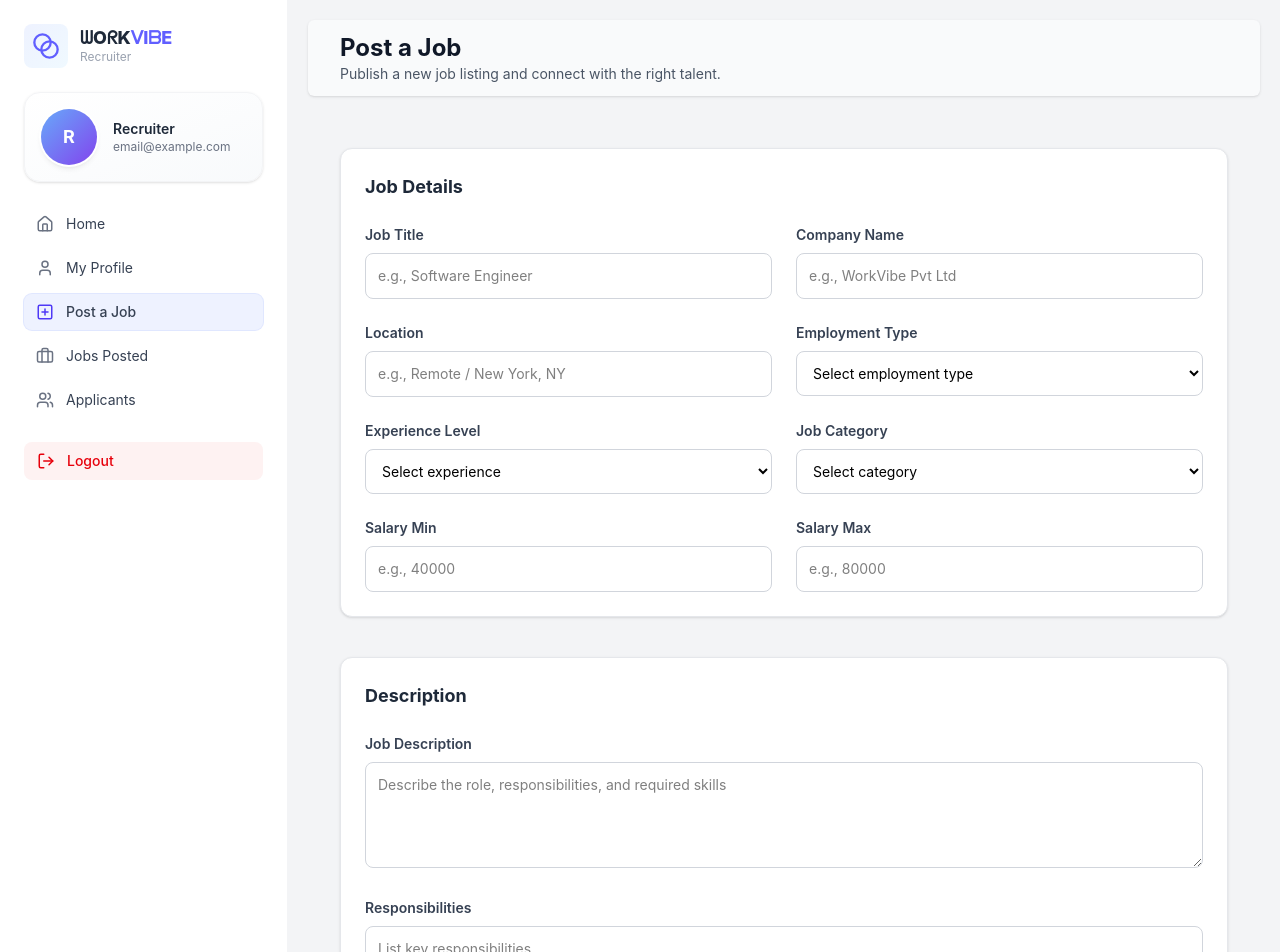
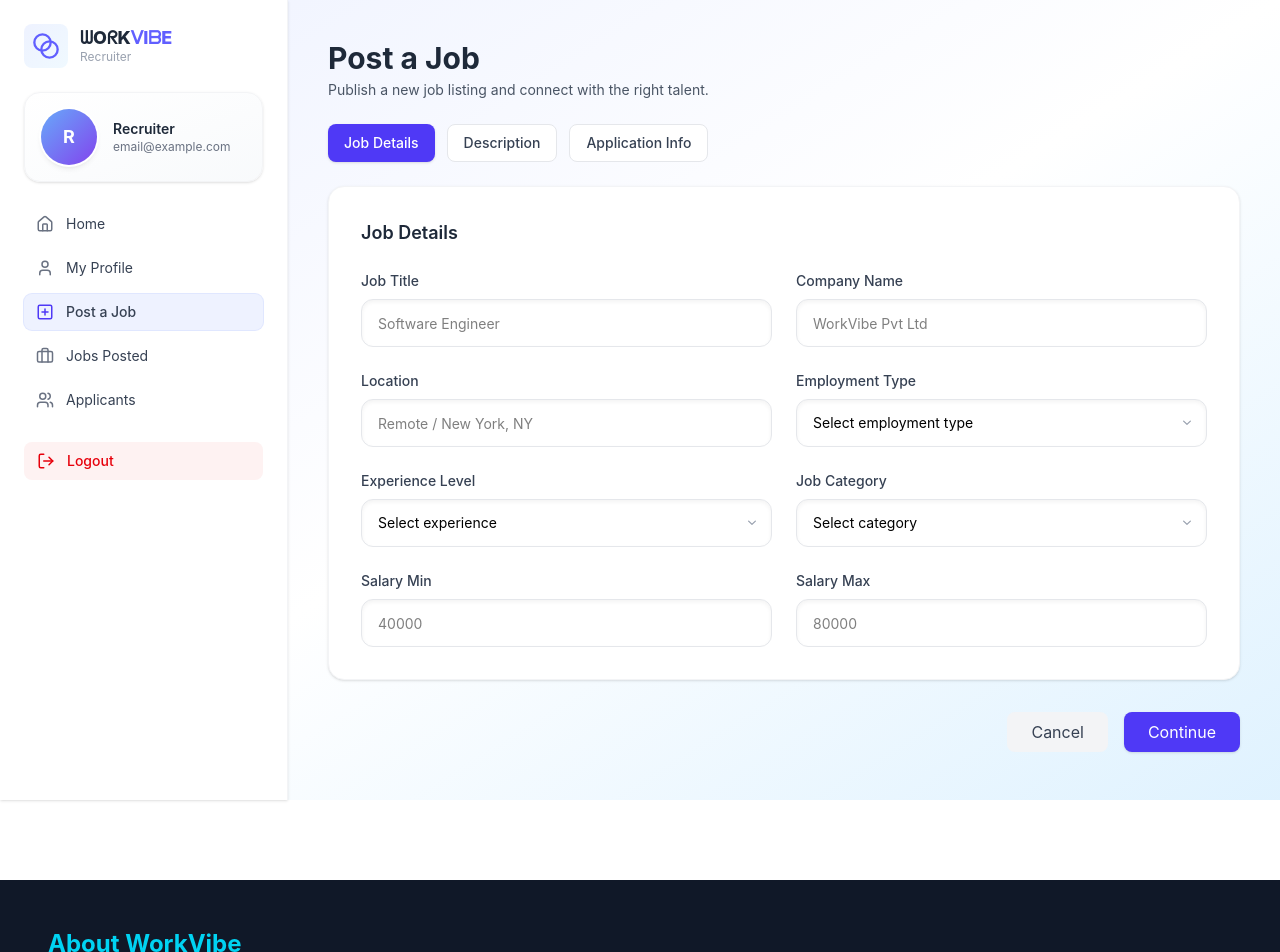
Before and after one commit to suganthan17/workvibe_frontend, a React (Vite) app: page /postjob in a window 1280 px wide. Shown: the top 952 px of the page. Built offline with nearby package versions, Linux system fonts and the light colour scheme; no server answers.

Commit message:
updated ui of postjobs

```diff
--- a/src/pages/Recruiter/PostJob.jsx
+++ b/src/pages/Recruiter/PostJob.jsx
@@ -24,9 +24,11 @@ const PostJob = () => {
     applicationLink: "",
   });
 
+  const [activeSection, setActiveSection] = useState("jobDetails"); // jobDetails | description | application
+
   const handleChange = (e) => {
     const { name, value } = e.target;
-    setFormData({ ...formData, [name]: value });
+    setFormData((prev) => ({ ...prev, [name]: value }));
   };
 
   const handleSubmit = async (e) => {
@@ -56,252 +58,348 @@ const PostJob = () => {
         applicationDeadline: "",
         applicationLink: "",
       });
+      setActiveSection("jobDetails");
     } catch (err) {
       console.error(err);
       toast.error(err.message || "Failed to post job");
     }
   };
 
+  const goNext = () =>
+    setActiveSection((s) =>
+      s === "jobDetails" ? "description" : s === "description" ? "application" : "application"
+    );
+
+  const clearForm = () =>
+    setFormData({
+      jobTitle: "",
+      companyName: "",
+      location: "",
+      employmentType: "",
+      experienceLevel: "",
+      salaryMin: "",
+      salaryMax: "",
+      jobCategory: "",
+      jobDescription: "",
+      responsibilities: "",
+      requirements: "",
+      applicationDeadline: "",
+      applicationLink: "",
+    });
+
+  // modern input style — uniform height, subtle inner shadow, rounded-xl
   const inputClass =
-    "w-full border border-gray-300 rounded-lg p-3 text-sm focus:outline-none focus:ring-2 focus:ring-indigo-500 bg-white";
-  const labelClass = "block text-sm font-semibold text-gray-700 mb-2";
+    "w-full h-12 px-4 text-sm bg-white rounded-xl border border-gray-200 shadow-inner focus:outline-none focus:ring-2 focus:ring-indigo-100 focus:border-indigo-400 transition";
+  const textareaClass =
+    "w-full px-4 py-3 text-sm bg-white rounded-xl border border-gray-200 shadow-inner focus:outline-none focus:ring-2 focus:ring-indigo-100 focus:border-indigo-400 transition resize-y";
+  const labelClass = "block text-sm font-medium text-gray-700 mb-2";
 
   return (
-    <div className="flex bg-gray-50 min-h-screen">
+    <div className="flex min-h-screen bg-gradient-to-br from-indigo-50 via-white to-sky-100">
       <Toaster position="top-right" reverseOrder={false} />
       <SidebarRecruiter />
-      <div className="flex-1 p-5 bg-gray-100">
-        <div className="flex items-center bg-gray-50 justify-between rounded-md border-gray-200 px-8 py-3 shadow-sm mb-5">
-          <div>
-            <h1 className="text-2xl font-bold text-gray-900">Post a Job</h1>
-            <p className="text-gray-600 text-sm">
-              Publish a new job listing and connect with the right talent.
-            </p>
+      <div className="flex-1 p-10">
+        <div className="mb-6">
+          <h1 className="text-3xl font-bold text-gray-800">Post a Job</h1>
+          <p className="text-sm text-gray-600 mt-1">Publish a new job listing and connect with the right talent.</p>
+        </div>
+
+        {/* Tabs */}
+        <div className="max-w-5xl mx-auto mb-6">
+          <div className="flex gap-3">
+            <button
+              type="button"
+              onClick={() => setActiveSection("jobDetails")}
+              className={`px-4 py-2 rounded-lg text-sm font-medium cursor-pointer transition ${
+                activeSection === "jobDetails"
+                  ? "bg-indigo-600 text-white shadow"
+                  : "bg-white text-gray-700 border border-gray-200 hover:bg-indigo-50"
+              }`}
+            >
+              Job Details
+            </button>
+
+            <button
+              type="button"
+              onClick={() => setActiveSection("description")}
+              className={`px-4 py-2 rounded-lg text-sm font-medium cursor-pointer transition ${
+                activeSection === "description"
+                  ? "bg-indigo-600 text-white shadow"
+                  : "bg-white text-gray-700 border border-gray-200 hover:bg-indigo-50"
+              }`}
+            >
+              Description
+            </button>
+
+            <button
+              type="button"
+              onClick={() => setActiveSection("application")}
+              className={`px-4 py-2 rounded-lg text-sm font-medium cursor-pointer transition ${
+                activeSection === "application"
+                  ? "bg-indigo-600 text-white shadow"
+                  : "bg-white text-gray-700 border border-gray-200 hover:bg-indigo-50"
+              }`}
+            >
+              Application Info
+            </button>
           </div>
         </div>
 
-        <form
-          onSubmit={handleSubmit}
-          className="max-w-5xl mx-auto p-8 space-y-10"
-        >
+        <form onSubmit={handleSubmit} className="max-w-5xl mx-auto space-y-8">
           {/* Job Details */}
-          <div className="bg-white border border-gray-200 shadow-sm rounded-xl p-6 space-y-6 hover:shadow-md transition-shadow">
-            <h2 className="text-lg font-bold text-gray-800">Job Details</h2>
-            <div className="grid grid-cols-1 md:grid-cols-2 gap-6">
-              <div>
-                <label className={labelClass}>Job Title</label>
-                <input
-                  type="text"
-                  name="jobTitle"
-                  value={formData.jobTitle}
-                  onChange={handleChange}
-                  placeholder="e.g., Software Engineer"
-                  className={inputClass}
-                  required
-                />
+          {activeSection === "jobDetails" && (
+            <section className="bg-white rounded-2xl p-8 shadow-sm border border-gray-100">
+              <h2 className="text-lg font-semibold text-gray-800 mb-6">Job Details</h2>
+
+              <div className="grid grid-cols-1 md:grid-cols-2 gap-6">
+                <div>
+                  <label className={labelClass}>Job Title</label>
+                  <input
+                    type="text"
+                    name="jobTitle"
+                    value={formData.jobTitle}
+                    onChange={handleChange}
+                    placeholder="Software Engineer"
+                    className={inputClass}
+                    required
+                  />
+                </div>
+
+                <div>
+                  <label className={labelClass}>Company Name</label>
+                  <input
+                    type="text"
+                    name="companyName"
+                    value={formData.companyName}
+                    onChange={handleChange}
+                    placeholder="WorkVibe Pvt Ltd"
+                    className={inputClass}
+                    required
+                  />
+                </div>
+
+                <div>
+                  <label className={labelClass}>Location</label>
+                  <input
+                    type="text"
+                    name="location"
+                    value={formData.location}
+                    onChange={handleChange}
+                    placeholder="Remote / New York, NY"
+                    className={inputClass}
+                    required
+                  />
+                </div>
+
+                <div>
+                  <label className={labelClass}>Employment Type</label>
+                  <div className="relative">
+                    <select
+                      name="employmentType"
+                      value={formData.employmentType}
+                      onChange={handleChange}
+                      className={`${inputClass} appearance-none pr-10`}
+                      required
+                    >
+                      <option value="">Select employment type</option>
+                      <option value="Full-time">Full-time</option>
+                      <option value="Part-time">Part-time</option>
+                      <option value="Internship">Internship</option>
+                      <option value="Contract">Contract</option>
+                      <option value="Freelance">Freelance</option>
+                    </select>
+                    {/* chevron */}
+                    <div className="pointer-events-none absolute inset-y-0 right-3 flex items-center">
+                      <svg className="w-4 h-4 text-gray-400" viewBox="0 0 20 20" fill="currentColor">
+                        <path fillRule="evenodd" d="M5.23 7.21a.75.75 0 011.06-.02L10 10.67l3.71-3.48a.75.75 0 111.04 1.08l-4.25 4a.75.75 0 01-1.04 0l-4.25-4a.75.75 0 01-.02-1.06z" clipRule="evenodd" />
+                      </svg>
+                    </div>
+                  </div>
+                </div>
+
+                <div>
+                  <label className={labelClass}>Experience Level</label>
+                  <div className="relative">
+                    <select
+                      name="experienceLevel"
+                      value={formData.experienceLevel}
+                      onChange={handleChange}
+                      className={`${inputClass} appearance-none pr-10`}
+                      required
+                    >
+                      <option value="">Select experience</option>
+                      <option value="Entry">Entry</option>
+                      <option value="Mid">Mid</option>
+                      <option value="Senior">Senior</option>
+                      <option value="Manager">Manager</option>
+                    </select>
+                    <div className="pointer-events-none absolute inset-y-0 right-3 flex items-center">
+                      <svg className="w-4 h-4 text-gray-400" viewBox="0 0 20 20" fill="currentColor">
+                        <path fillRule="evenodd" d="M5.23 7.21a.75.75 0 011.06-.02L10 10.67l3.71-3.48a.75.75 0 111.04 1.08l-4.25 4a.75.75 0 01-1.04 0l-4.25-4a.75.75 0 01-.02-1.06z" clipRule="evenodd" />
+                      </svg>
+                    </div>
+                  </div>
+                </div>
+
+                <div>
+                  <label className={labelClass}>Job Category</label>
+                  <div className="relative">
+                    <select
+                      name="jobCategory"
+                      value={formData.jobCategory}
+                      onChange={handleChange}
+                      className={`${inputClass} appearance-none pr-10`}
+                      required
+                    >
+                      <option value="">Select category</option>
+                      <option value="IT">IT</option>
+                      <option value="Marketing">Marketing</option>
+                      <option value="HR">HR</option>
+                      <option value="Finance">Finance</option>
+                    </select>
+                    <div className="pointer-events-none absolute inset-y-0 right-3 flex items-center">
+                      <svg className="w-4 h-4 text-gray-400" viewBox="0 0 20 20" fill="currentColor">
+                        <path fillRule="evenodd" d="M5.23 7.21a.75.75 0 011.06-.02L10 10.67l3.71-3.48a.75.75 0 111.04 1.08l-4.25 4a.75.75 0 01-1.04 0l-4.25-4a.75.75 0 01-.02-1.06z" clipRule="evenodd" />
+                      </svg>
+                    </div>
+                  </div>
+                </div>
+
+                <div>
+                  <label className={labelClass}>Salary Min</label>
+                  <input
+                    type="number"
+                    name="salaryMin"
+                    value={formData.salaryMin}
+                    onChange={handleChange}
+                    placeholder="40000"
+                    className={inputClass}
+                  />
+                </div>
+
+                <div>
+                  <label className={labelClass}>Salary Max</label>
+                  <input
+                    type="number"
+                    name="salaryMax"
+                    value={formData.salaryMax}
+                    onChange={handleChange}
+                    placeholder="80000"
+                    className={inputClass}
+                  />
+                </div>
               </div>
-              <div>
-                <label className={labelClass}>Company Name</label>
-                <input
-                  type="text"
-                  name="companyName"
-                  value={formData.companyName}
-                  onChange={handleChange}
-                  placeholder="e.g., WorkVibe Pvt Ltd"
-                  className={inputClass}
-                  required
-                />
-              </div>
-              <div>
-                <label className={labelClass}>Location</label>
-                <input
-                  type="text"
-                  name="location"
-                  value={formData.location}
-                  onChange={handleChange}
-                  placeholder="e.g., Remote / New York, NY"
-                  className={inputClass}
-                  required
-                />
-              </div>
-              <div>
-                <label className={labelClass}>Employment Type</label>
-                <select
-                  name="employmentType"
-                  value={formData.employmentType}
-                  onChange={handleChange}
-                  className={inputClass}
-                  required
-                >
-                  <option value="">Select employment type</option>
-                  <option>Full-time</option>
-                  <option>Part-time</option>
-                  <option>Internship</option>
-                  <option>Contract</option>
-                  <option>Freelance</option>
-                </select>
-              </div>
-              <div>
-                <label className={labelClass}>Experience Level</label>
-                <select
-                  name="experienceLevel"
-                  value={formData.experienceLevel}
-                  onChange={handleChange}
-                  className={inputClass}
-                  required
-                >
-                  <option value="">Select experience</option>
-                  <option>Entry</option>
-                  <option>Mid</option>
-                  <option>Senior</option>
-                  <option>Manager</option>
-                </select>
-              </div>
-              <div>
-                <label className={labelClass}>Job Category</label>
-                <select
-                  name="jobCategory"
-                  value={formData.jobCategory}
-                  onChange={handleChange}
-                  className={inputClass}
-                  required
-                >
-                  <option value="">Select category</option>
-                  <option>IT</option>
-                  <option>Marketing</option>
-                  <option>HR</option>
-                  <option>Finance</option>
-                </select>
-              </div>
-              <div>
-                <label className={labelClass}>Salary Min</label>
-                <input
-                  type="number"
-                  name="salaryMin"
-                  value={formData.salaryMin}
-                  onChange={handleChange}
-                  placeholder="e.g., 40000"
-                  className={inputClass}
-                />
-              </div>
-              <div>
-                <label className={labelClass}>Salary Max</label>
-                <input
-                  type="number"
-                  name="salaryMax"
-                  value={formData.salaryMax}
-                  onChange={handleChange}
-                  placeholder="e.g., 80000"
-                  className={inputClass}
-                />
-              </div>
-            </div>
-          </div>
+            </section>
+          )}
 
           {/* Description */}
-          <div className="bg-white border border-gray-200 shadow-sm rounded-xl p-6 space-y-6 hover:shadow-md transition-shadow">
-            <h2 className="text-lg font-bold text-gray-800">Description</h2>
-            <div>
-              <label className={labelClass}>Job Description</label>
-              <textarea
-                name="jobDescription"
-                value={formData.jobDescription}
-                onChange={handleChange}
-                rows="4"
-                placeholder="Describe the role, responsibilities, and required skills"
-                className={inputClass}
-                required
-              ></textarea>
-            </div>
-            <div>
-              <label className={labelClass}>Responsibilities</label>
-              <textarea
-                name="responsibilities"
-                value={formData.responsibilities}
-                onChange={handleChange}
-                rows="3"
-                placeholder="List key responsibilities"
-                className={inputClass}
-                required
-              ></textarea>
-            </div>
-            <div>
-              <label className={labelClass}>Requirements / Skills Needed</label>
-              <textarea
-                name="requirements"
-                value={formData.requirements}
-                onChange={handleChange}
-                rows="3"
-                placeholder="List required skills"
-                className={inputClass}
-                required
-              ></textarea>
-            </div>
-          </div>
+          {activeSection === "description" && (
+            <section className="bg-white rounded-2xl p-8 shadow-sm border border-gray-100">
+              <h2 className="text-lg font-semibold text-gray-800 mb-6">Description</h2>
+
+              <div className="space-y-6">
+                <div>
+                  <label className={labelClass}>Job Description</label>
+                  <textarea
+                    name="jobDescription"
+                    value={formData.jobDescription}
+                    onChange={handleChange}
+                    rows="5"
+                    placeholder="Describe the role, responsibilities, and required skills"
+                    className={textareaClass}
+                    required
+                  />
+                </div>
+
+                <div>
+                  <label className={labelClass}>Responsibilities</label>
+                  <textarea
+                    name="responsibilities"
+                    value={formData.responsibilities}
+                    onChange={handleChange}
+                    rows="4"
+                    placeholder="List key responsibilities"
+                    className={textareaClass}
+                    required
+                  />
+                </div>
+
+                <div>
+                  <label className={labelClass}>Requirements / Skills Needed</label>
+                  <textarea
+                    name="requirements"
+                    value={formData.requirements}
+                    onChange={handleChange}
+                    rows="4"
+                    placeholder="List required skills"
+                    className={textareaClass}
+                    required
+                  />
+                </div>
+              </div>
+            </section>
+          )}
 
           {/* Application Info */}
-          <div className="bg-white border border-gray-200 shadow-sm rounded-xl p-6 space-y-6 hover:shadow-md transition-shadow">
-            <h2 className="text-lg font-bold text-gray-800">
-              Application Info
-            </h2>
-            <div className="grid grid-cols-1 md:grid-cols-2 gap-6">
-              <div>
-                <label className={labelClass}>Application Deadline</label>
-                <input
-                  type="date"
-                  name="applicationDeadline"
-                  value={formData.applicationDeadline}
-                  onChange={handleChange}
-                  className={inputClass}
-                  required
-                />
+          {activeSection === "application" && (
+            <section className="bg-white rounded-2xl p-8 shadow-sm border border-gray-100">
+              <h2 className="text-lg font-semibold text-gray-800 mb-6">Application Info</h2>
+
+              <div className="grid grid-cols-1 md:grid-cols-2 gap-6">
+                <div>
+                  <label className={labelClass}>Application Deadline</label>
+                  <input
+                    type="date"
+                    name="applicationDeadline"
+                    value={formData.applicationDeadline}
+                    onChange={handleChange}
+                    className={inputClass}
+                    required
+                  />
+                </div>
+
+                <div>
+                  <label className={labelClass}>How to Apply</label>
+                  <input
+                    type="text"
+                    name="applicationLink"
+                    value={formData.applicationLink}
+                    onChange={handleChange}
+                    placeholder="careers@company.com or application link"
+                    className={inputClass}
+                    required
+                  />
+                </div>
               </div>
-              <div>
-                <label className={labelClass}>How to Apply</label>
-                <input
-                  type="text"
-                  name="applicationLink"
-                  value={formData.applicationLink}
-                  onChange={handleChange}
-                  placeholder="e.g., careers@company.com or link"
-                  className={inputClass}
-                  required
-                />
-              </div>
-            </div>
-          </div>
+            </section>
+          )}
 
-          {/* Buttons */}
+          {/* Actions */}
           <div className="flex justify-end gap-4">
             <button
               type="button"
-              className="px-6 py-2 bg-gray-200 text-gray-700 rounded-lg hover:bg-gray-300"
-              onClick={() =>
-                setFormData({
-                  jobTitle: "",
-                  companyName: "",
-                  location: "",
-                  employmentType: "",
-                  experienceLevel: "",
-                  salaryMin: "",
-                  salaryMax: "",
-                  jobCategory: "",
-                  jobDescription: "",
-                  responsibilities: "",
-                  requirements: "",
-                  applicationDeadline: "",
-                  applicationLink: "",
-                })
-              }
+              onClick={clearForm}
+              className="px-6 py-2 bg-gray-100 text-gray-700 rounded-lg hover:bg-gray-200 transition cursor-pointer"
             >
               Cancel
             </button>
-            <button
-              type="submit"
-              className="px-6 py-2 bg-indigo-600 text-white rounded-lg hover:bg-indigo-700"
-            >
-              Post Job
-            </button>
+
+            {activeSection !== "application" ? (
+              <button
+                type="button"
+                onClick={goNext}
+                className="px-6 py-2 bg-indigo-600 text-white rounded-lg hover:bg-indigo-700 transition shadow cursor-pointer"
+              >
+                Continue
+              </button>
+            ) : (
+              <button
+                type="submit"
+                className="px-6 py-2 bg-indigo-600 text-white rounded-lg hover:bg-indigo-700 transition shadow cursor-pointer"
+              >
+                Post Job
+              </button>
+            )}
           </div>
         </form>
       </div>
```
